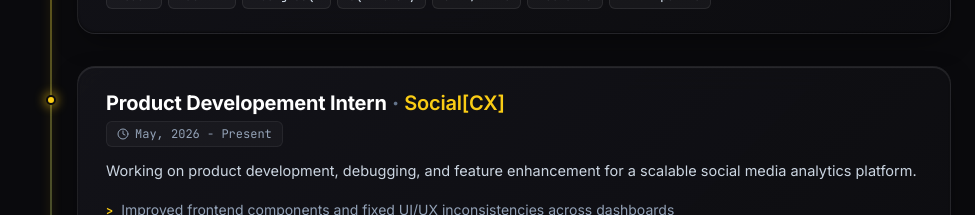
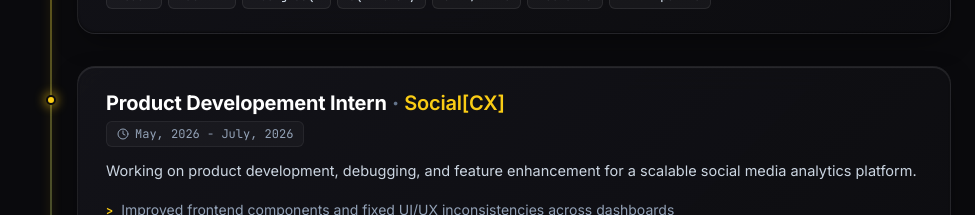
Before and after one commit to codedbygunnaj/Gunaj_Chugh, a React (Vite) app in the folder portfolio/: page /experience in a window 1280 px wide. Shown: the part 1120-1335 px from the top of the page, without its empty margins (305-1280 px from the left). Built offline with nearby package versions, Linux system fonts and the light colour scheme.

Commit message:
FIx Bugs (v3.1)

```diff
--- a/portfolio/src/Experience.jsx
+++ b/portfolio/src/Experience.jsx
@@ -35,7 +35,7 @@
   {
     role: "Product Developement Intern",
     company: "Social[CX]",
-    time: "May, 2026 - Present",
+    time: "May, 2026 - July, 2026",
     current: false,
     summary:
       "Working on product development, debugging, and feature enhancement for a scalable social media analytics platform.",
```
